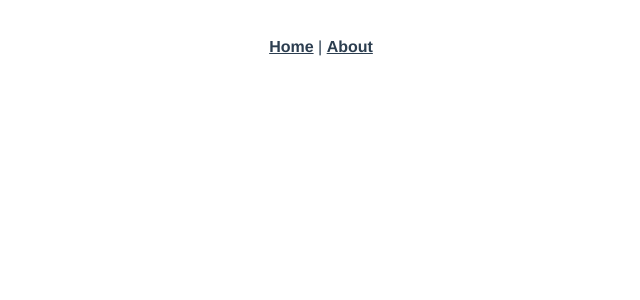
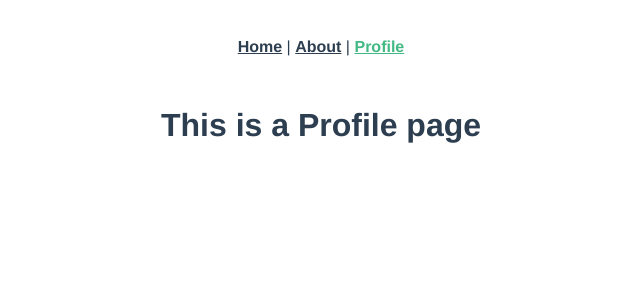
Before and after one commit to iAliF/vue-blog, a Vue app: page /profile in a window 1280 px wide. Before the commit this address had no page. Shown: the top 300 px of the page, without its empty margins (319-959 px from the left). Built offline with nearby package versions, Linux system fonts and the light colour scheme.

Commit message:
Add profile view

```diff
--- a/src/App.vue
+++ b/src/App.vue
@@ -1,7 +1,8 @@
 <template>
   <nav>
     <router-link to="/">Home</router-link> |
-    <router-link to="/about">About</router-link>
+    <router-link :to="{'name': 'about'}">About</router-link> |
+    <router-link :to="{'name': 'profile'}">Profile</router-link>
   </nav>
   <router-view/>
 </template>
--- a/src/router/index.js
+++ b/src/router/index.js
@@ -10,10 +10,12 @@ const routes = [
   {
     path: '/about',
     name: 'about',
-    // route level code-splitting
-    // this generates a separate chunk (about.[hash].js) for this route
-    // which is lazy-loaded when the route is visited.
-    component: () => import(/* webpackChunkName: "about" */ '../views/AboutView.vue')
+    component: () => import('../views/AboutView.vue')
+  },
+  {
+    path: '/profile',
+    name: 'profile',
+    component: () => import('../views/ProfileView.vue')
   }
 ]
 
--- /dev/null
+++ b/src/views/ProfileView.vue
@@ -0,0 +1,5 @@
+<template>
+  <div class="Profile">
+    <h1>This is a Profile page</h1>
+  </div>
+</template>
```
